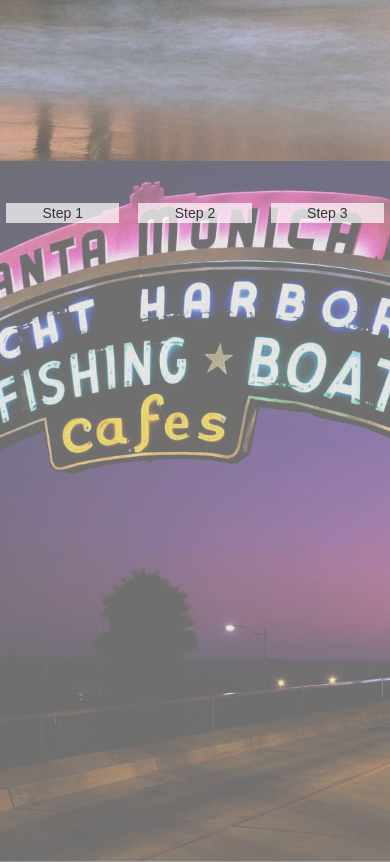
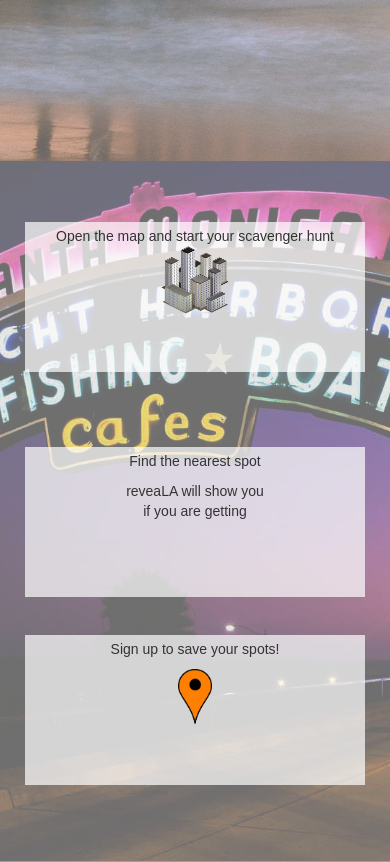
Before and after one commit to mikewong79/reveaLA-angular-1, a PHP site: page / in a window 390 px wide; the page is wider, and only the part inside the window is pictured. Shown: the part 564-1426 px from the top of that part. Run offline with PHP 8.4, Linux system fonts and the light colour scheme; some libraries are stand-ins or nearby versions; some web fonts are replaced; grey boxes are pictures that could not be loaded.

Commit message:
styles tutorial on start page; responsive design; adds markers to map for spots

```diff
--- a/css/style.css
+++ b/css/style.css
@@ -5,6 +5,14 @@
 .navbar-custom {
   background-color: black;
   font-family: 'Oswald', sans-serif;
+}
+
+.navbar-custom .hotter {
+  background-color: red;
+}
+
+.navbar-custom .colder {
+  background-color: blue;
 }
 
 .navbar-default .navbar-brand {
@@ -68,8 +76,6 @@
 }
 
 #row2 {
-/*  background-color: #F5F4D3;*/
-  /*height: 680px;*/
   background-image: url("../images/santa_monica.png");
   background-size: cover;
   background-position: center center;
@@ -85,14 +91,58 @@
   width: 30%;
   display: inline-block;
   background-color: rgba(255, 255, 255, 0.7);
+  height: 300px;
+  font-size: 1.5em;
+  padding-top: 1%;
 }
 
 #tutorial-3 {
   float: right;
+  position: relative;
+}
+
+#tutorial-2 {
+  margin-top: 15%;
+  position: relative;
 }
 
 #tutorial-1 {
   float: left;
+  position: relative;
+}
+
+#map-clips {
+}
+
+#colder {
+  float: right;
+  margin-right: 10%;
+  position: relative;
+}
+
+#hotter {
+  margin-left: 10%;
+  float: left;
+  position: relative;
+}
+
+#hot-map {
+  width: 100px;
+}
+
+#cold-map {
+  width: 100px;
+}
+
+#marker-img {
+  position: relative;
+  margin-top: 3%;
+  width: 40%;
+}
+
+#city-img {
+  position: relative;
+  width: 60%;
 }
 
 #row3 {
@@ -104,9 +154,10 @@
 }
 
 #start-textbox3 {
-  font-size: 40px;
+  font-size: 4em;
+  text-shadow: -1px 0 white, 0 1px white, 1px 0 white, 0 -1px white;
   text-align: center;
-  margin-top: 10%;
+  margin-top: 7%;
 }
 
 #start-textbox3 a {
@@ -124,13 +175,13 @@
 
 #textbox3-signup{
   width: 30%;
-  margin-left: 30%;
+  margin-left: 25%;
   clear: both;
 }
 
 #textbox3-getstarted{
   clear: both;
-  width: 40%;
+  width: 50%;
   float: right;
 }
 
@@ -240,4 +291,43 @@
     margin-top: 15%;
     font-size: 6em;
   }
+
+  .tutorial-box {
+    clear: both;
+    margin: 5%;
+    width: 90%;
+    height: 150px;
+    font-size: 1em;
+  }
+
+  #marker-img {
+    width: 10%;
+  }
+
+  #city-img {
+    width: 20%
+  }
 }
+
+@media only screen
+and (max-width : 905px) {
+  #hotter {
+    margin-top: -10%;
+    font-size: 2em;
+    color: red;
+  }
+
+  #colder {
+    margin-top: -10%;
+    font-size: 2em;
+    color: blue;
+  }
+
+  #hot-map {
+    display: none;
+  }
+
+  #cold-map {
+    display: none;
+  }
+}
--- a/js/script.js
+++ b/js/script.js
@@ -71,35 +71,47 @@
 
 LaApp.controller('MapCtrl', ['$scope', 'Spot', '$state', function ($scope, Spot, $state) {
 
+	// Populated with all of the spots pulled in by the query
 	$scope.spots = [];
-	$scope.spotMarkers = [];
 
+	// Pulling in the spots from the API
 	Spot.query(function(spots) {
-      $scope.spots = spots;
-      for(var n=0; n < $scope.spots.length; n++) {
-      	$scope.spotMarkers.push({latitude: $scope.spots[n].latitude, longitude: $scope.spots[n].longitude });
-      	console.log($scope.spotMarkers[0].latitude, $scope.spotMarkers[0].longitude);
-      };
+    $scope.spots = spots;
    });
 
-	console.log($scope.spotMarkers);
+	// setTimeout(function(){
+		// $scope.$apply(function(){
+		// 	$scope.map.newMarkers = $scope.spotMarkers;
+		// 	console.log($scope.map.newMarkers);
+  //   });
+	// }, 1000);
 
+	// Sets map
 	$scope.map = {
     control : {},
     center: {
         latitude: 45,
         longitude: -73
     },
-    zoom: 16,
-    markers: $scope.spotMarkers
+    zoom: 16
 	};
 
+	// Uses geolocation to find user's current location
 	if (navigator.geolocation) {
     navigator.geolocation.getCurrentPosition(function(position){
       $scope.$apply(function(){
-				$scope.map.markers = [{latitude: position.coords.latitude, longitude: position.coords.longitude }];
+      	// userMarker places a marker at the user's current location
+				$scope.map.userMarker = [({latitude: position.coords.latitude, longitude: position.coords.longitude })];
 				$scope.map.center = {latitude: position.coords.latitude, longitude: position.coords.longitude };
 				console.log('Original Location Found');
+				// Populated with all of the spots' latitudes and longitudes
+				$scope.map.spotMarkers = [];
+				// Looping through all of those spots and pulling out their latitude and longitude
+    		for(var n=0; n < $scope.spots.length; n++) {
+	  			$scope.map.spotMarkers.push({latitude: $scope.spots[n].latitude, longitude: $scope.spots[n].longitude });
+				};
+				console.log($scope.map.userMarker);
+				console.log($scope.map.spotMarkers);
       });
     });
   }
@@ -110,7 +122,7 @@
 			browserSupportFlag = true;
 			navigator.geolocation.getCurrentPosition(function(position) {
 				$scope.$apply(function(){
-					$scope.map.markers.push({latitude: position.coords.latitude, longitude: position.coords.longitude })
+					$scope.map.userMarker = [{latitude: position.coords.latitude, longitude: position.coords.longitude }];
 					console.log('New Location Found');
 				});
 			}, function() {
--- a/partials/start.html
+++ b/partials/start.html
@@ -13,13 +13,21 @@
 	<div class="row" id="row2">
 		<div id="start-textbox2">
 			<div class="tutorial-box" id="tutorial-1">
-				Step 1
+				Open the map and start your scavenger hunt<br>
+				<img id="city-img" src="/images/city.png">
 			</div>
 			<div class="tutorial-box" id="tutorial-2">
-				Step 2
+				<p>Find the nearest spot<p>
+				<p>reveaLA will show you<br>
+				if you are getting</p>
+				<div class="map-clips">
+					<div id="hotter" x-ng-show="hotter"><img id="hot-map" src="/images/hot_map.png"><br>Hotter</div>
+					<div id="colder" x-ng-show="colder"><img id="cold-map" src="/images/cold_map.png"><br>Colder</div>
+				</div>
 			</div>
 			<div class="tutorial-box" id="tutorial-3">
-				Step 3
+				Sign up to save your spots!<br>
+				<img id="marker-img" src="/images/map_marker.png">
 			</div>
 		</div>
 	</div>
```
Also changed, not shown: partials/map.html (+8 -4 lines), images/city.png (added), images/cold_map.png (added), images/hot_map.png (added), images/map_marker.png (added).
